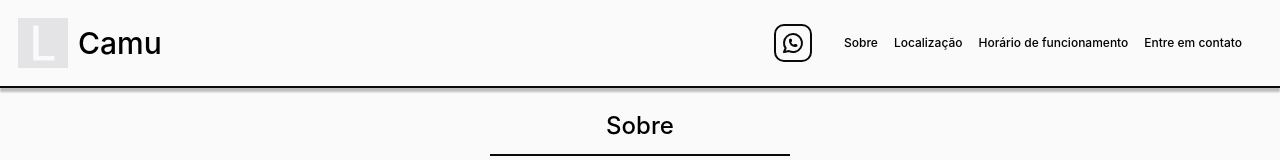
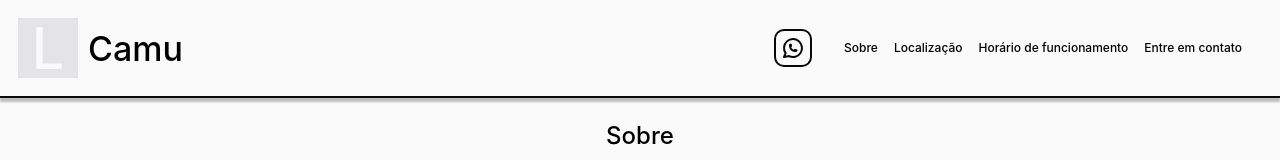
Before and after one commit to GilkleberMedeiros/camu, a React (Vite) app: page / in a window 1280 px wide. Shown: the top 160 px of the page. Built offline with nearby package versions, Linux system fonts and the light colour scheme.

Commit message:
fix: Logo component shrink fixed.

```diff
--- a/src/components/icons.jsx
+++ b/src/components/icons.jsx
@@ -32,9 +32,9 @@ export function Logo()
 {
   return (
     <div id="logo" className="flex items-center gap-[10px] grow-0 font-medium">
-      <img id="logoImg" className="w-[50px] h-[50px] max-sm:w-[38px] max-sm:h-[38px]"
+      <img id="logoImg" className="w-[60px] h-[60px] max-c-s:w-[50px] max-c-s:h-[50px]"
         src="./src/assets/tmp-logo.svg" alt="logo"/>
-      <h1 id="logoTitle" className="text-[30px] max-md:text-[25px] max-sm:text-[18px]">Camu</h1>
+      <h1 id="logoTitle" className="text-[34px] max-c-s:text-[30px]">Camu</h1>
     </div>
   );
 }
```
